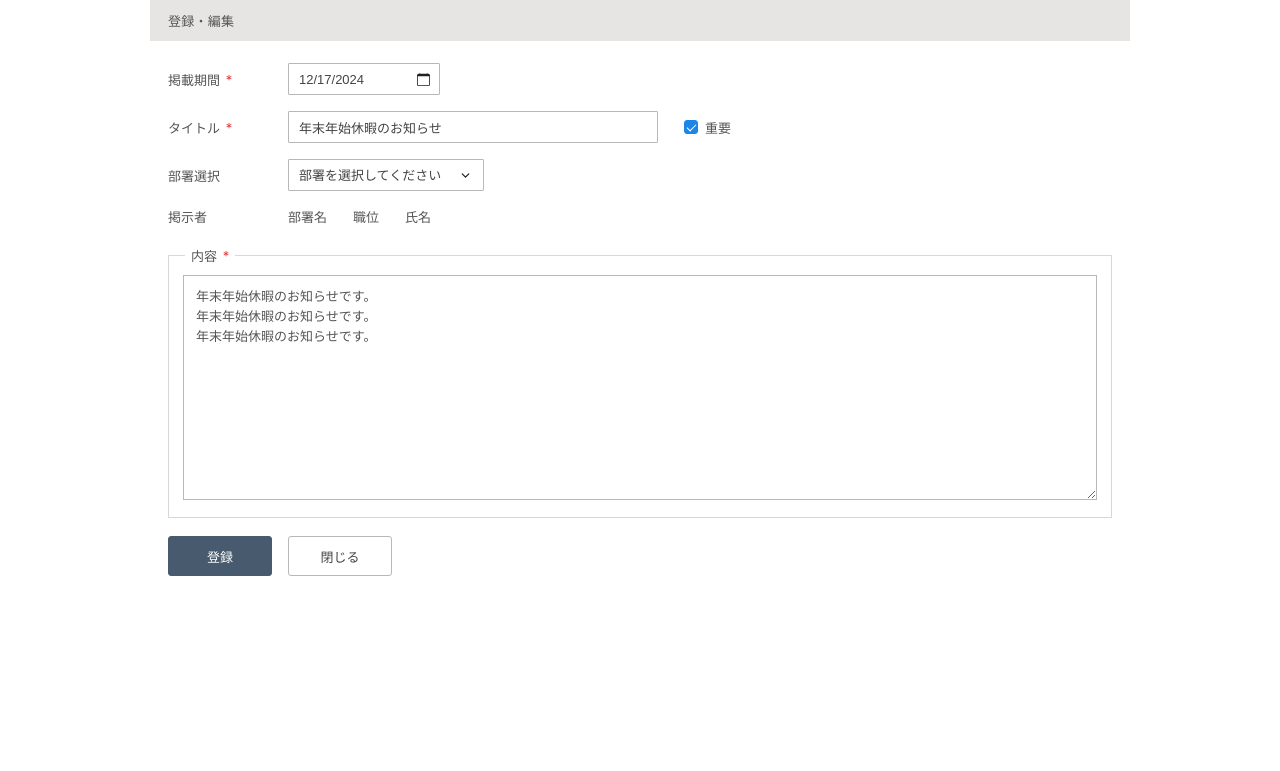
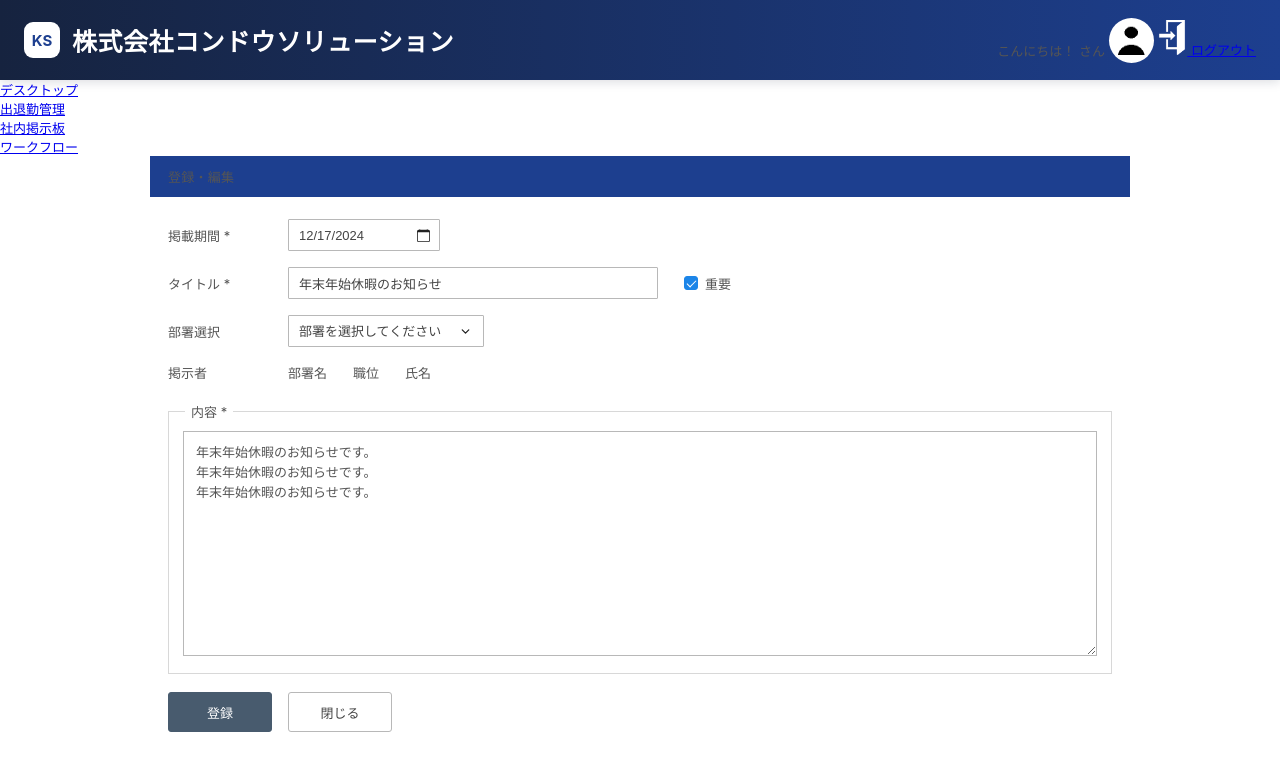
Before and after one commit to groupware-lab/groupware-lab, a PHP site: page /keiziban_sinsei.html in a window 1280 px wide. Shown: the top 771 px of the page. Run offline with PHP 8.4, Linux system fonts and the light colour scheme.

Commit message:
20261126掲示板

```diff
--- a/keiziban/keiziban_sinsei.css
+++ b/keiziban/keiziban_sinsei.css
@@ -22,7 +22,7 @@ body {
 
 /* ヘッダーバー */
 .dialog-header {
-  background-color: #e7e4e4;
+  background-color: #1d3f8f;
   padding: 11px 18px;
 }
 
@@ -52,11 +52,6 @@ body {
   color: #555555;
 }
 
-.required {
-  color: #e53935;
-  margin-left: 2px;
-}
-
 .form-field {
   display: flex;
   align-items: center;
@@ -80,11 +75,6 @@ body {
   border-color: #485b6e;
 }
 
-/* 1. 表示順 */
-.input-order {
-  width: 120px;
-}
-
 /* 2. 掲載期間 */
 .period-wrapper {
   gap: 6px;
@@ -102,12 +92,6 @@ body {
 .range-separator {
   margin: 0 2px;
   color: #555555;
-}
-
-.notice-text {
-  color: #e53935;
-  font-size: 12.5px;
-  margin-left: 6px;
 }
 
 /* 3. タイトル */
--- a/keiziban/keiziban_sinsei.html
+++ b/keiziban/keiziban_sinsei.html
@@ -9,6 +9,39 @@
 </head>
 <body>
 
+    <!-- header,navの共通部品-->
+<header class="app-header">
+    <div class="app-header-inner">
+        <span class="app-logo-badge">KS</span>
+        <span class="app-header-title">株式会社コンドウソリューション</span>
+    </div>
+
+    <nav class="app-nav-menu d-flex align-items-center gap-4">
+        <span class="small text-white">
+            こんにちは！<?= htmlspecialchars($employee_name, ENT_QUOTES, 'UTF-8') ?>  さん
+        </span>
+
+        <span class="app-user-badge">
+            <img src="../assets/img/user_icon.png" alt="社員アイコン" width="30" height="30">
+        </span>
+
+        <a href="../home/logout_confirm.php" class="text-white text-decoration-none d-flex align-items-center logout-link" title="ログアウト">
+            <img src="../assets/img/logout_icon.png" alt="ログアウト" width="30" height="35" class="me-1 logout-icon">
+            <span class="small">ログアウト</span>
+        </a>
+    </nav>
+</header>
+
+<div class="bg-white border-bottom py-2 px-4 mb-4">
+    <div class="container-fluid p-0">
+        <ul class="d-flex flex-wrap gap-2 list-unstyled mb-0 ps-0">
+            <li><a href="../home/main.php" class="btn btn-outline-secondary btn-sm">デスクトップ</a></li>
+            <li><a href="#" class="btn btn-outline-secondary btn-sm">出退勤管理</a></li>
+            <li><a href="../keiziban/keiziban_main.php" class="btn btn-outline-secondary btn-sm">社内掲示板</a></li>
+            <li><a href="../workflow/workflow_main.php" class="btn btn-outline-secondary btn-sm">ワークフロー</a></li>
+        </ul>
+    </div>
+</div>
   <div class="dialog-wrapper">
     <div class="dialog-header">
       <h1>登録・編集</h1>
```
